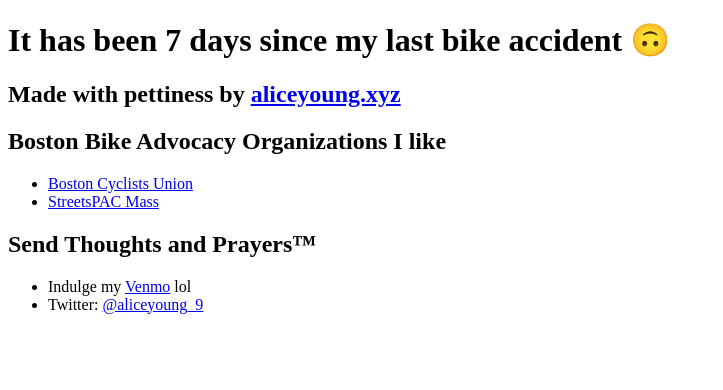
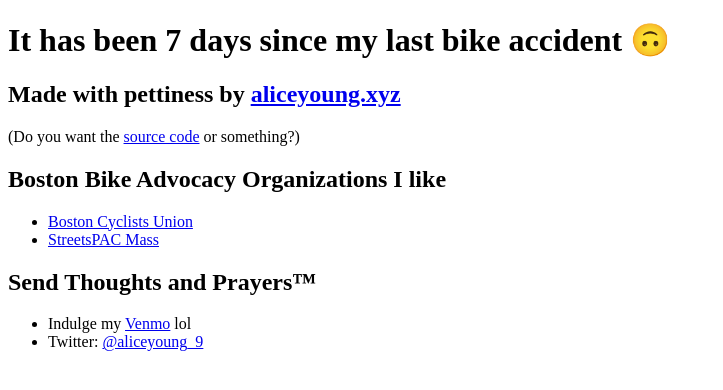
Before and after one commit to aceyoung9/bike-accident-counter-site, a Gatsby site: page / in a window 1280 px wide. Shown: the whole page, without its empty margins (0-723 px from the left). Built offline with nearby package versions, Linux system fonts and the light colour scheme; Gatsby itself is replaced by a stand-in of ours.

Commit message:
link to repo lol

```diff
--- a/src/pages/index.js
+++ b/src/pages/index.js
@@ -13,6 +13,7 @@
     <div className='cf'>
       <div className='fl w-100 w-third-ns pa3'>
         <h2>Made with pettiness by <a href='//aliceyoung.xyz'>aliceyoung.xyz</a></h2>
+        <p>(Do you want the <a href='https://github.com/aliceyoung9/bike-accident-counter-site'>source code</a> or something?)</p>
       </div>
       <div className='fl w-100 w-third-ns pa3'>
         <h2>Boston Bike Advocacy Organizations I like</h2>
```
